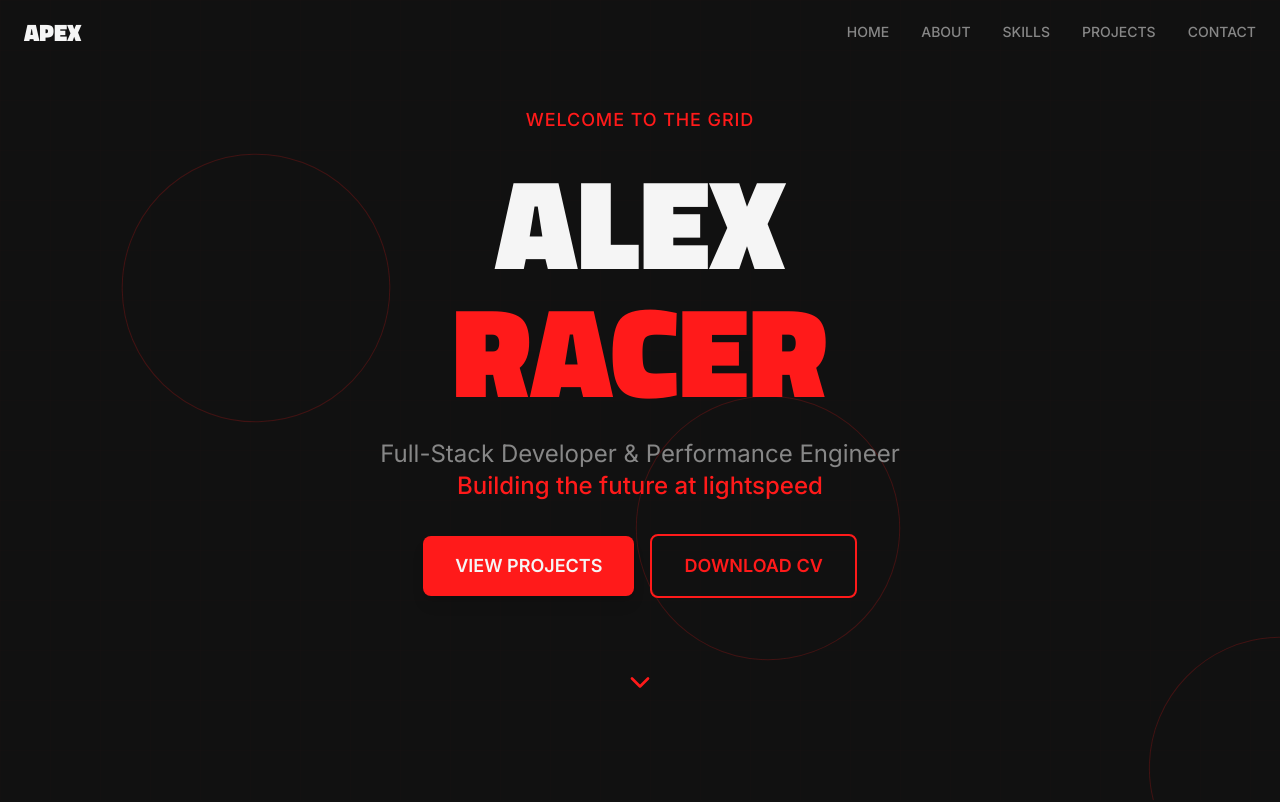
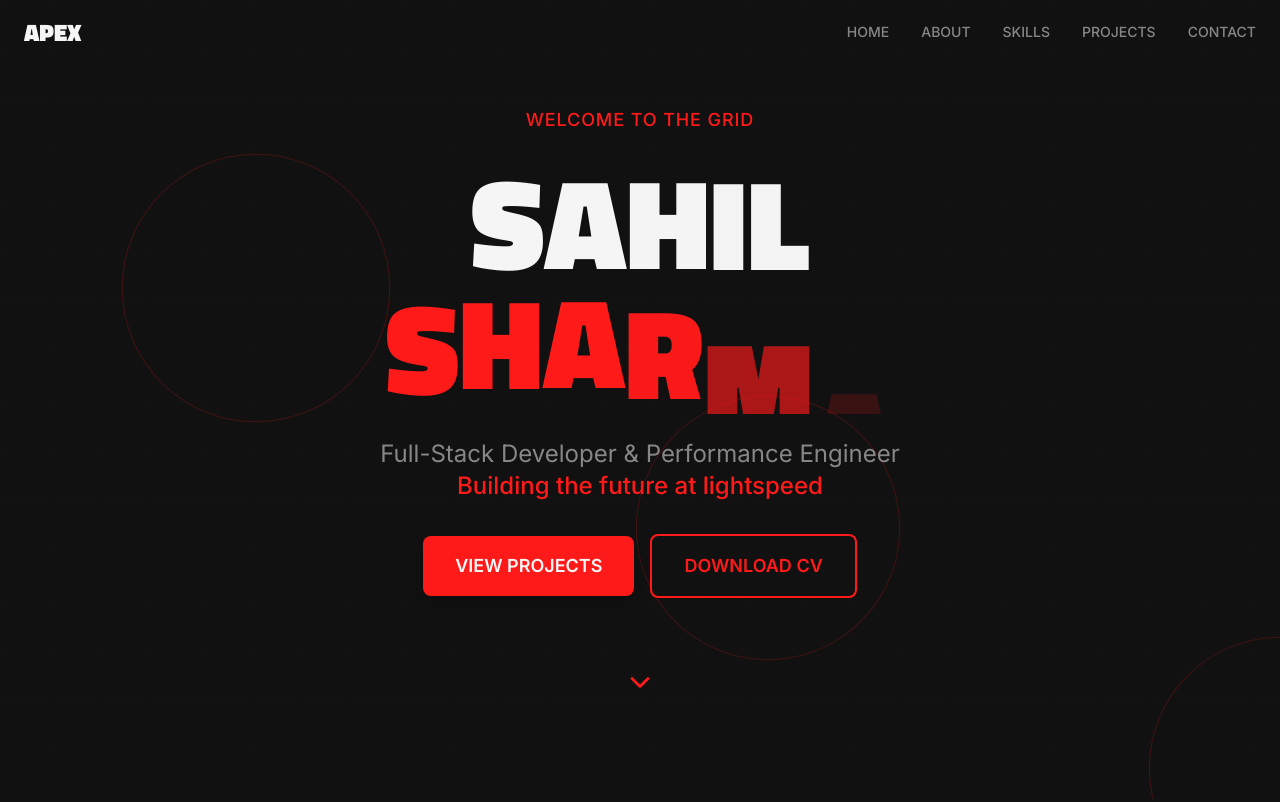
Before and after one commit to shanu133/sahil-f1-inspired-portfolio, a React (Vite) app: page / in a window 1280 px wide. Shown: the top 802 px of the page. Built offline with nearby package versions, Linux system fonts and the light colour scheme.

Commit message:
Add name transition
Replace "Sahil Sharma" with "Alex Racer" and animate the name with an F1 car background transition.

```diff
--- a/src/sections/Hero.tsx
+++ b/src/sections/Hero.tsx
@@ -74,10 +74,76 @@ const Hero = () => {
 
         <motion.h1
           variants={itemVariants}
-          className="font-titillium font-black text-6xl md:text-8xl lg:text-9xl text-foreground mb-6 leading-tight"
+          className="font-titillium font-black text-6xl md:text-8xl lg:text-9xl text-foreground mb-6 leading-tight relative overflow-hidden"
         >
-          <span className="block">ALEX</span>
-          <span className="block text-primary">RACER</span>
+          {/* F1 Car Animation */}
+          <motion.div
+            className="absolute inset-0 z-10 pointer-events-none"
+            initial={{ x: "100vw" }}
+            animate={{ x: "-100vw" }}
+            transition={{
+              duration: 2,
+              ease: "easeInOut",
+              delay: 0.5
+            }}
+          >
+            <img
+              src="/lovable-uploads/65fc1b19-7087-4cd1-a7a7-cf292497a82b.png"
+              alt="F1 Car"
+              className="h-32 md:h-48 lg:h-56 w-auto object-contain opacity-90"
+            />
+          </motion.div>
+
+          {/* Name with staggered reveal */}
+          <div className="relative z-20">
+            <motion.span
+              className="block overflow-hidden"
+              initial={{ opacity: 0 }}
+              animate={{ opacity: 1 }}
+              transition={{ delay: 1.2, duration: 0.5 }}
+            >
+              {["S", "A", "H", "I", "L"].map((letter, index) => (
+                <motion.span
+                  key={index}
+                  className="inline-block"
+                  initial={{ y: 100, opacity: 0 }}
+                  animate={{ y: 0, opacity: 1 }}
+                  transition={{
+                    delay: 1.3 + index * 0.1,
+                    duration: 0.6,
+                    type: "spring",
+                    damping: 12
+                  }}
+                >
+                  {letter}
+                </motion.span>
+              ))}
+            </motion.span>
+
+            <motion.span
+              className="block text-primary overflow-hidden"
+              initial={{ opacity: 0 }}
+              animate={{ opacity: 1 }}
+              transition={{ delay: 1.8, duration: 0.5 }}
+            >
+              {["S", "H", "A", "R", "M", "A"].map((letter, index) => (
+                <motion.span
+                  key={index}
+                  className="inline-block"
+                  initial={{ y: 100, opacity: 0 }}
+                  animate={{ y: 0, opacity: 1 }}
+                  transition={{
+                    delay: 1.9 + index * 0.1,
+                    duration: 0.6,
+                    type: "spring",
+                    damping: 12
+                  }}
+                >
+                  {letter}
+                </motion.span>
+              ))}
+            </motion.span>
+          </div>
         </motion.h1>
 
         <motion.p
```
Also changed, not shown: public/lovable-uploads/65fc1b19-7087-4cd1-a7a7-cf292497a82b.png (added).
